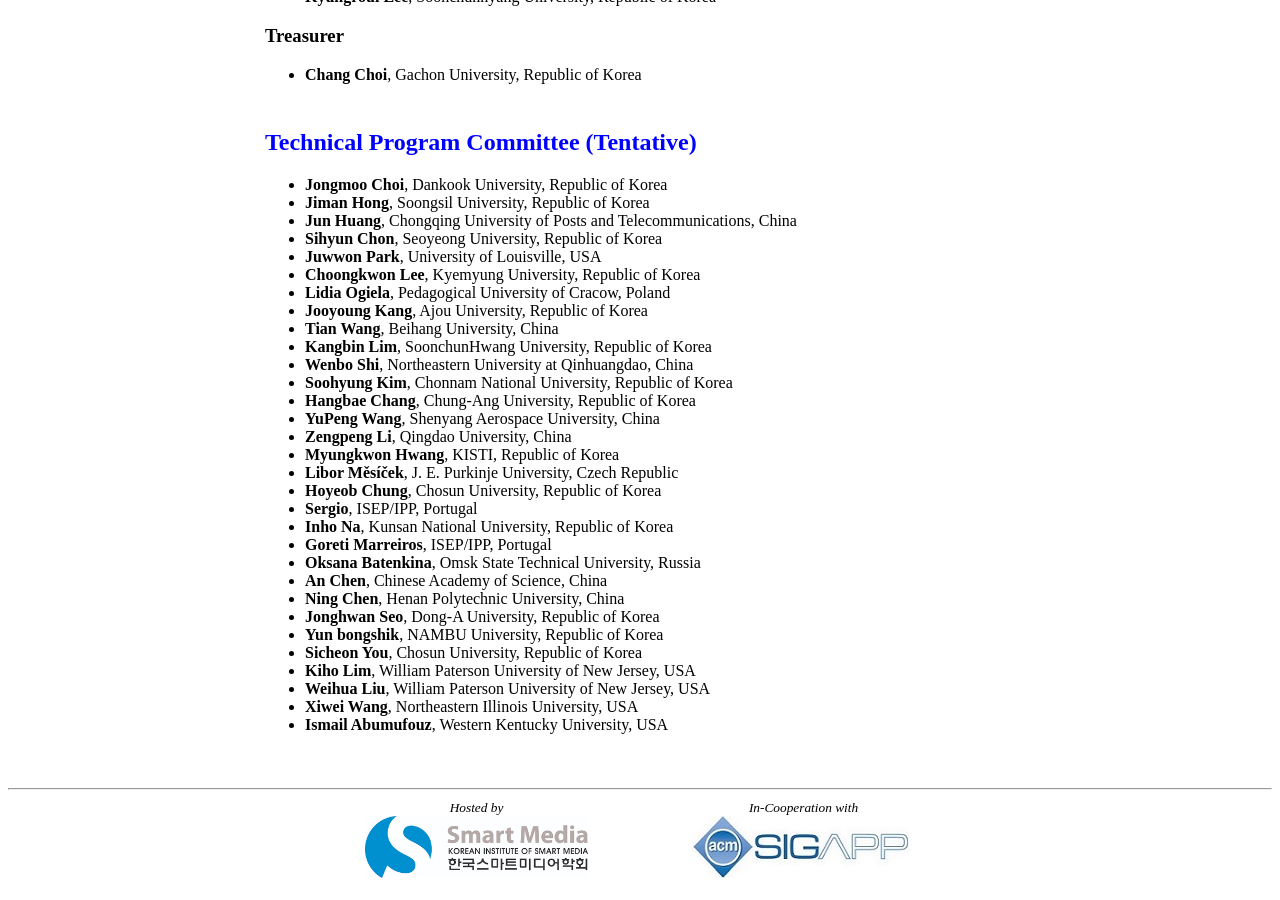
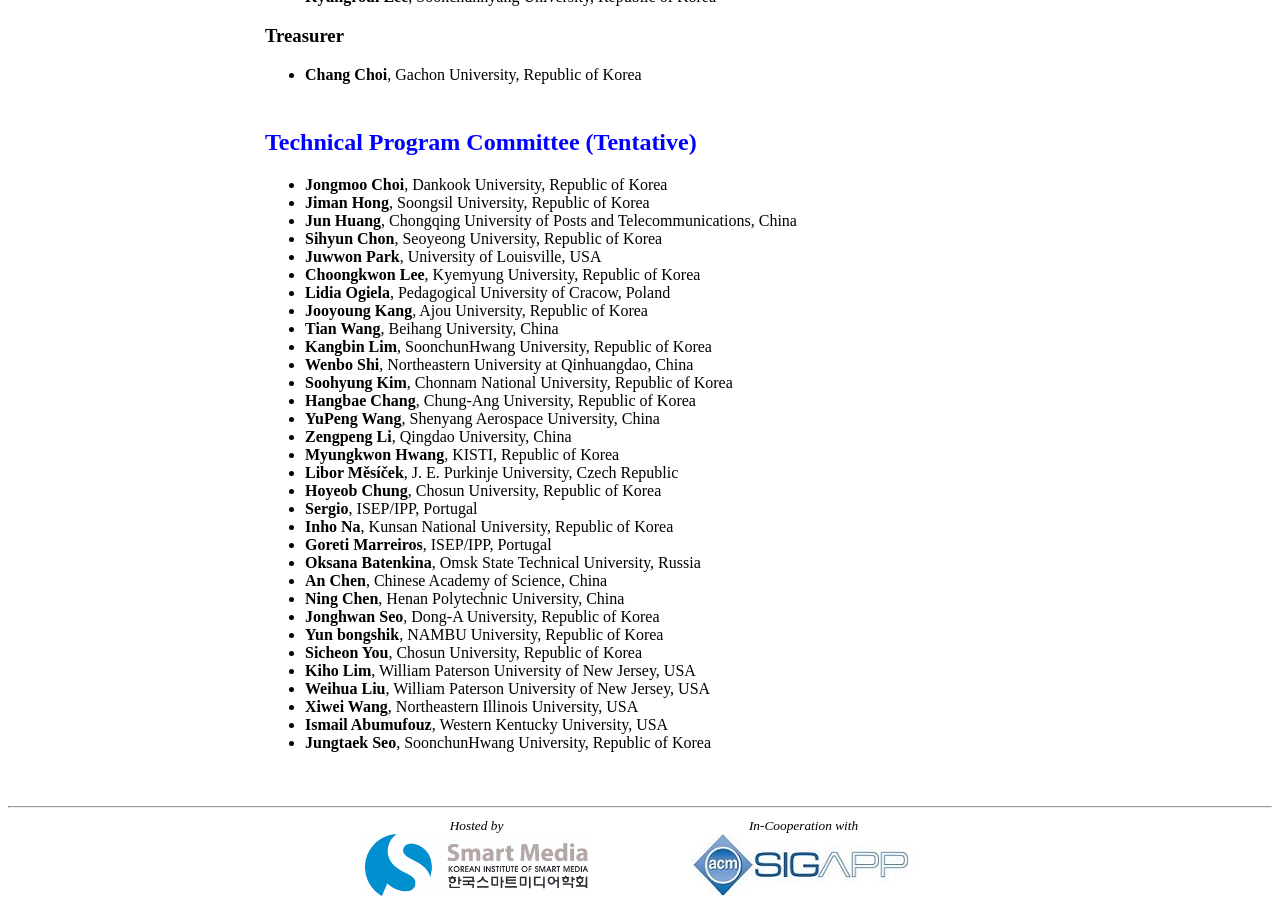
Before and after one commit to icea-conf/sma-2020.github.io, a Jekyll site: the page built from committee/index.html, in a window 1280 px wide and 900 px high, scrolled down 1011 px. Built offline with Jekyll 4.4.1, drawn with Linux system fonts in a browser that asks for light colours.

Commit message:
Update index.html

```diff
--- a/committee/index.html
+++ b/committee/index.html
@@ -100,6 +100,7 @@ title: SMA 2020
 				<li><b>Weihua Liu</b>, William Paterson University of New Jersey, USA</li>
 				<li><b>Xiwei Wang</b>, Northeastern Illinois University, USA</li>
 				<li><b>Ismail Abumufouz</b>, Western Kentucky University, USA</li>
+				<li><b>Jungtaek Seo</b>, SoonchunHwang University, Republic of Korea</li>
 			</ul>
 		</div>
 	</div>
```
